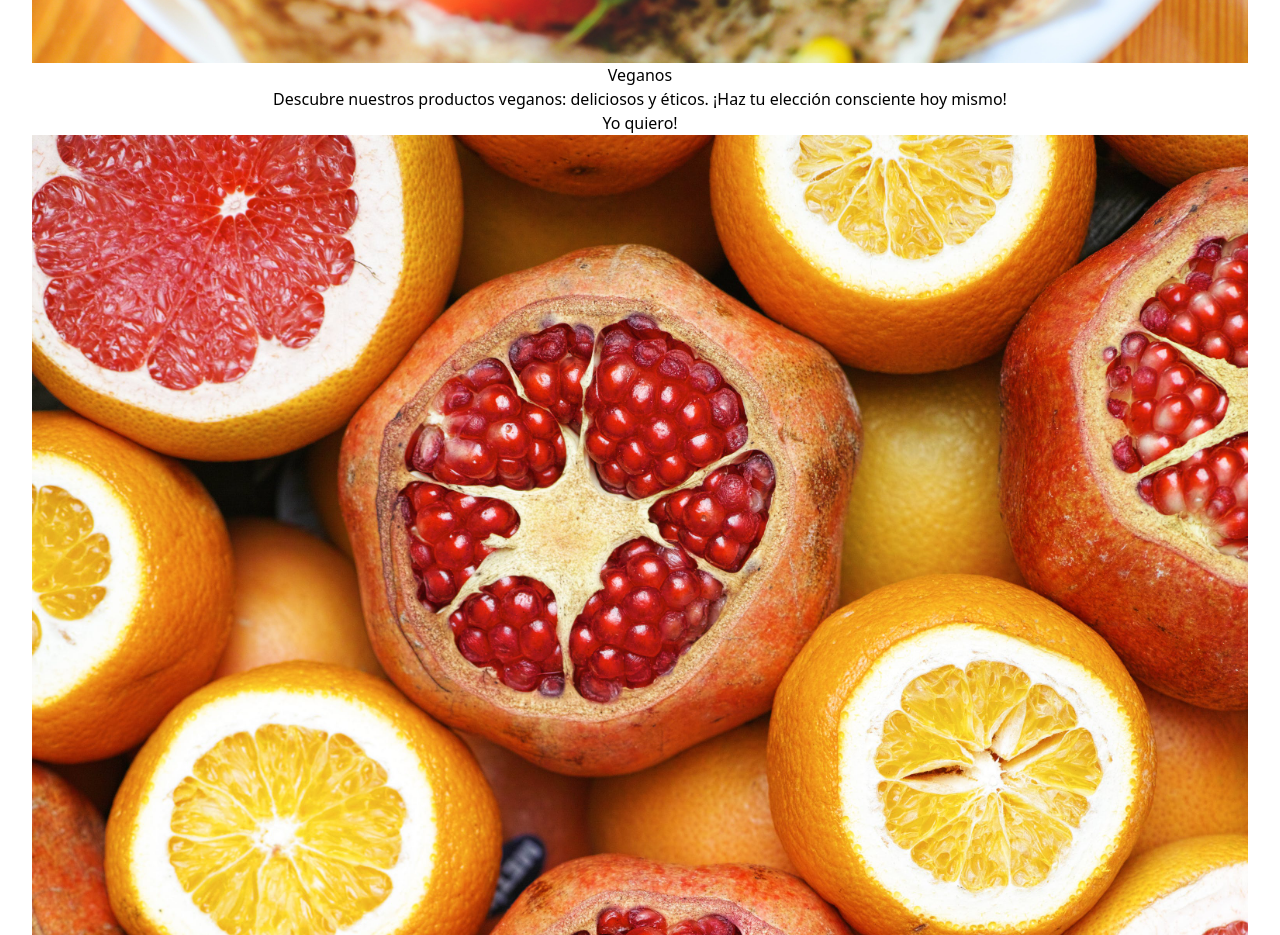
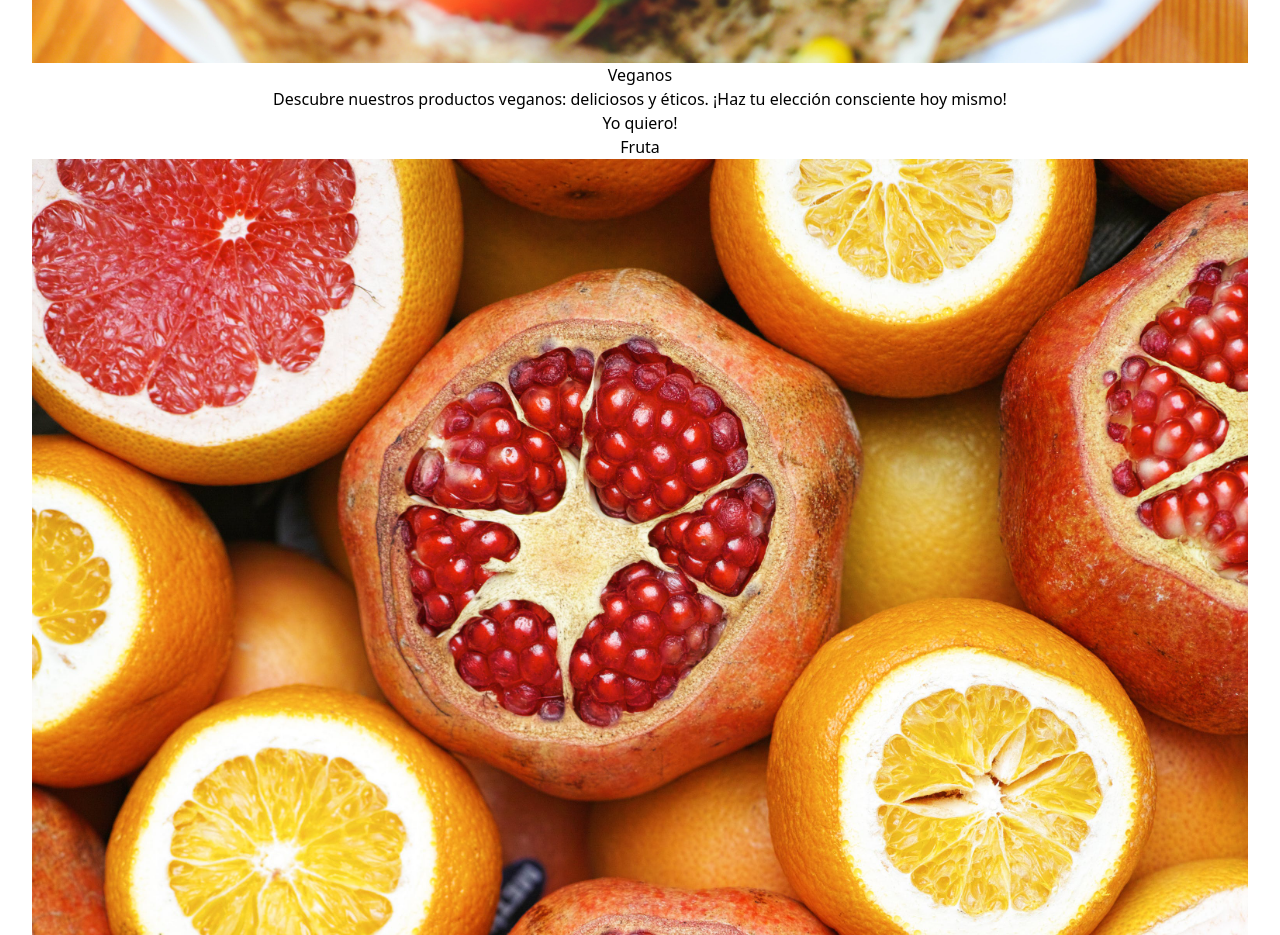
Before and after one commit to DevDesiree/P10-Nutricilious_FrontEnd, a React (Vite) app: page / in a window 1280 px wide. Shown: the part 780-1715 px from the top of the page. Built offline with nearby package versions, Linux system fonts and the light colour scheme.

Commit message:
add card component style

```diff
--- a/src/components/card-component/CardComponentQuantity.jsx
+++ b/src/components/card-component/CardComponentQuantity.jsx
@@ -15,7 +15,10 @@ export default function CardComponentQuantity() {
     };
 
     return (
-        <div className="w-full max-w-sm bg-white border border-gray-200 rounded-lg shadow dark:bg-gray-800 dark:border-gray-700">
+        <div className="relative w-full max-w-sm bg-white border border-gray-200 rounded-lg shadow dark:bg-gray-800 dark:border-gray-700">
+        <div className="absolute top-0 left-0 bg-gray-500 bg-opacity-50 rounded-t-lg py-1 px-2">
+            <span className="text-sm font-bold text-gray-900 dark:text-gray">Fruta</span>
+        </div>
             <a href="#">
                 <img className="rounded-t-lg h-40 w-full object-cover object-center" src={naranja} alt="naranja" />
             </a>
@@ -25,7 +28,6 @@ export default function CardComponentQuantity() {
                     <span className="text-3xl font-bold text-gray-900 dark:text-gray">0.30 €/ud</span>
                 </div>
                 <div className="flex justify-between items-center">
-
                 <div className="flex items-center justify-between">
                         <a
                             type="button"
```
Lines whose indentation alone changed are shown as unchanged.
